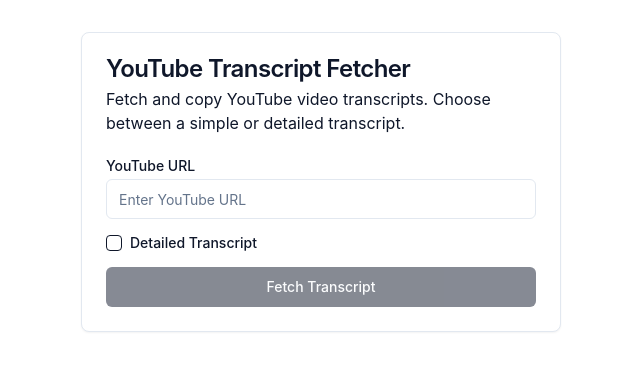
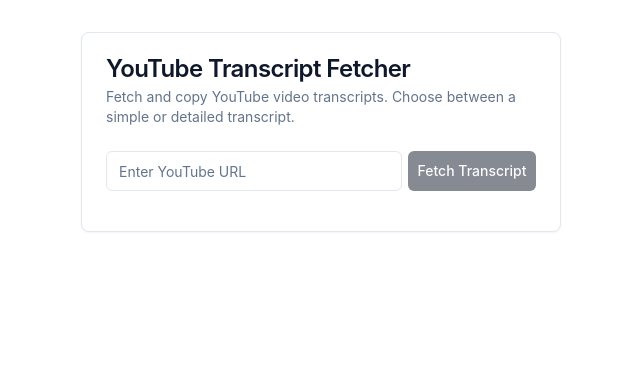
Before and after one commit to andresz74/youtube-transcript-app, a React (Create React App) app: page / in a window 1280 px wide. Shown: the top 370 px of the page, without its empty margins (319-959 px from the left). Built offline with nearby package versions, Linux system fonts and the light colour scheme.

Commit message:
feat: add title from API response

```diff
--- a/src/App.tsx
+++ b/src/App.tsx
@@ -4,6 +4,7 @@
 import {
   Card,
   CardContent,
+  CardDescription,
   CardFooter,
   CardHeader,
   CardTitle,
@@ -54,15 +55,14 @@
       <Card className="w-[480px]">
         <CardHeader>
           <CardTitle>YouTube Transcript Fetcher</CardTitle>
-          <p>
-            Fetch and copy YouTube video transcripts. Choose between a simple or
+          <CardDescription>Fetch and copy YouTube video transcripts. Choose between a simple or
             detailed transcript.
-          </p>
+          </CardDescription>
         </CardHeader>
         <CardContent>
           <div className="grid w-full items-center gap-4">
-            <div className="flex flex-col space-y-1.5">
-              <Label htmlFor="yturl">YouTube URL</Label>
+            <div className="flex flex-row space-x-1.5">
+              <div className="flex-1">
                 <Input
                   type="text"
                   id="yturl"
@@ -71,32 +71,35 @@
                   onChange={(e) => setUrl(e.target.value)}
                 />
               </div>
-
-            <div className="flex items-center space-x-2">
+              <div className="flex">
+                <Button
+                  className="w-32"
+                  variant="default"
+                  onClick={handleSubmit}
+                  disabled={loading || !url.trim()}
+                >
+                  {loading ? "Fetching..." : "Fetch Transcript"}
+                </Button>
+              </div>
+            </div>
+            {error && <div className="flex" style={{ color: "red" }}>{error}</div>}
+            {/* <div className="flex items-center space-x-2">
               <Checkbox
                 id="isDetailed"
                 checked={isDetailed}
                 onChange={() => setIsDetailed(!isDetailed)}
               />
               <Label htmlFor="isDetailed">Detailed Transcript</Label>
+            </div> */}
+            <div className="flex flex-col space-y-1.5 items-center">
             </div>
-
-            <Button
-              variant="default"
-              size="default"
-              onClick={handleSubmit}
-              disabled={loading || !url.trim()}
-            >
-              {loading ? "Fetching..." : "Fetch Transcript"}
-            </Button>
-
             {error && <p style={{ color: "red" }}>{error}</p>}
 
             {transcriptData && (
               <div className="mt-4">
                 <Card className="">
-                <div className="p-2 pb-4 text-md">Transcript</div>
-                  <CardContent className="max-h-[400px] text-xs font-small overflow-auto">
+                  <div className="p-2 text-sm font-bold">{transcriptData.title}</div>
+                  <CardContent className="max-h-[320px] text-xs font-small overflow-auto">
                     <div className="">{transcriptData.transcript}</div>
                   </CardContent>
                   <CardFooter>
```
Lines whose indentation alone changed are shown as unchanged.
